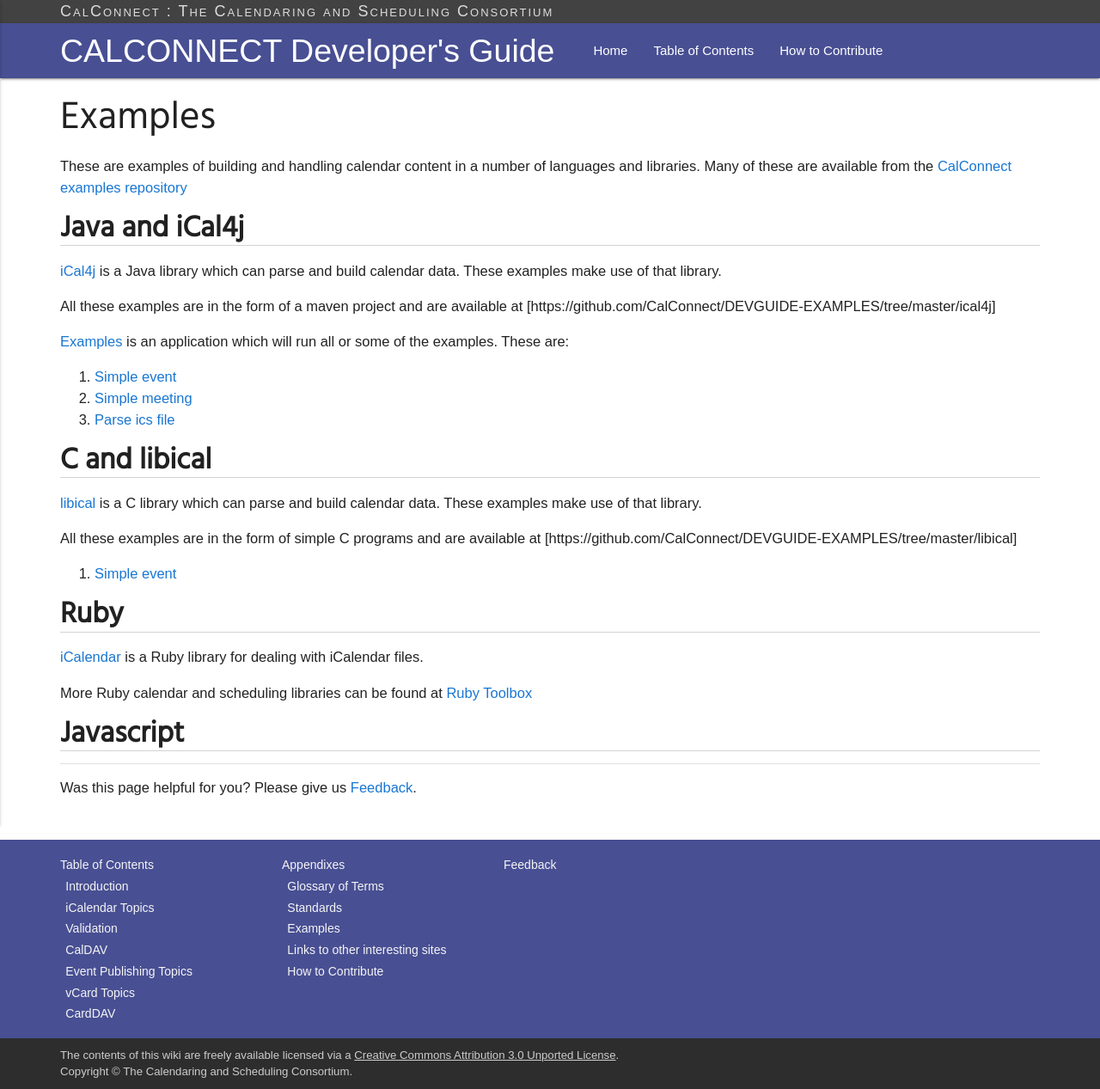
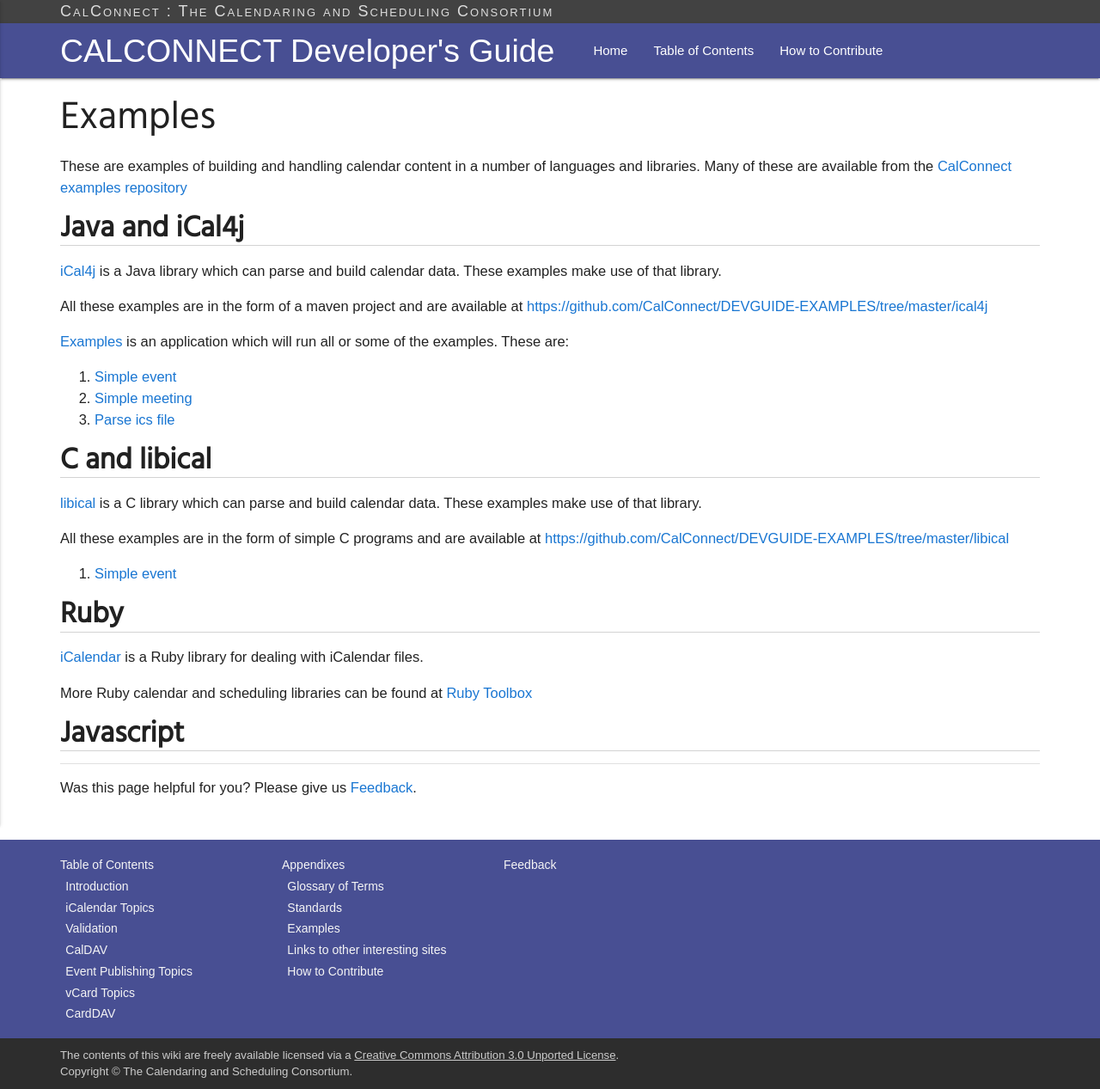
Before and after one commit to CalConnect/DEVGUIDE, a Jekyll site: the page built from _appendixes/Examples.md, in a window 1280 px wide. Shown: the whole page at 86% size. Built offline with Jekyll 4.4.1, drawn with Linux system fonts in a browser that asks for light colours; some web fonts are replaced; part of the change alters nothing that is shown.

Commit message:
Corrected links.

```diff
--- a/_appendixes/Examples.md
+++ b/_appendixes/Examples.md
@@ -16,7 +16,7 @@ languages and libraries. Many of these are available from the
 examples make use of that library.
 
 All these examples are in the form of a maven project and are available at
-[https://github.com/CalConnect/DEVGUIDE-EXAMPLES/tree/master/ical4j]
+[https://github.com/CalConnect/DEVGUIDE-EXAMPLES/tree/master/ical4j](https://github.com/CalConnect/DEVGUIDE-EXAMPLES/tree/master/ical4j)
 
 [Examples](https://github.com/CalConnect/DEVGUIDE-EXAMPLES/blob/master/ical4j/src/main/java/org/calconnect/examples/Examples.java)
  is an application which will run all or some of the examples. These are:
@@ -29,7 +29,7 @@ All these examples are in the form of a maven project and are available at
 [libical](https://github.com/libical/libical) is a C library which can parse and build calendar data.  These examples make use of that library.
 
 All these examples are in the form of simple C programs and are available at
-[https://github.com/CalConnect/DEVGUIDE-EXAMPLES/tree/master/libical]
+[https://github.com/CalConnect/DEVGUIDE-EXAMPLES/tree/master/libical](https://github.com/CalConnect/DEVGUIDE-EXAMPLES/tree/master/libical)
 
 1. [Simple event](https://github.com/CalConnect/DEVGUIDE-EXAMPLES/blob/master/libical/SimpleEvent.c)
 
```
